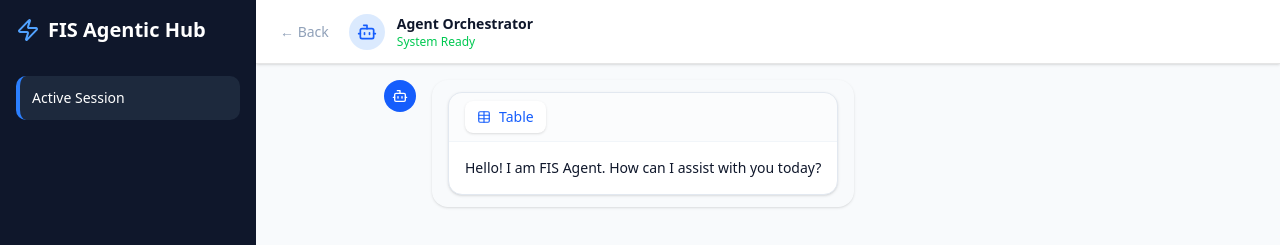
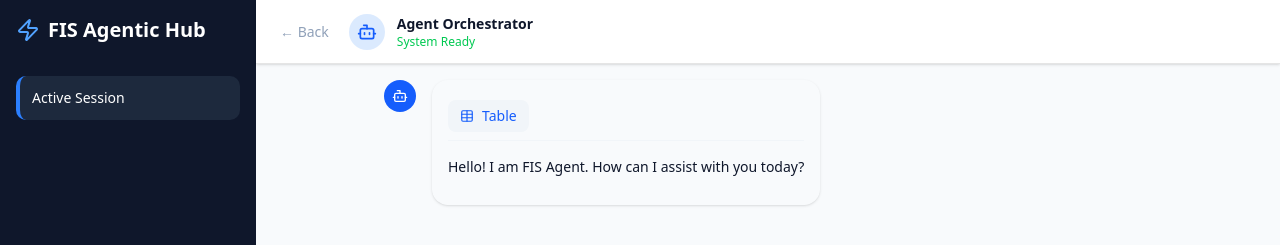
Before and after one commit to blank122/agentic-fis, a React (Vite) app: page / in a window 1280 px wide. Both pictures are taken after a click on the button "Active Session". Shown: the top 245 px of the page. Built offline with nearby package versions, Linux system fonts and the light colour scheme.

Commit message:
Update AgentVisualizer.jsx

```diff
--- a/src/AgentVisualizer.jsx
+++ b/src/AgentVisualizer.jsx
@@ -1,5 +1,5 @@
 import React, { useState, useMemo } from 'react';
-import { BarChart, Bar, XAxis, YAxis, CartesianGrid, Tooltip, ResponsiveContainer, Legend, Cell } from 'recharts';
+import { BarChart, Bar, XAxis, YAxis, CartesianGrid, Tooltip, ResponsiveContainer, Cell } from 'recharts';
 import { Table as TableIcon, BarChart3 } from 'lucide-react';
 import ReactMarkdown from 'react-markdown';
 import remarkGfm from 'remark-gfm';
@@ -18,16 +18,13 @@
             let obj = {};
             headers.forEach((header, i) => {
                 const rawValue = cells[i] || "";
-                // Clean currency, commas, and % to check for numbers
                 const numericClean = rawValue.replace(/[$,%]/g, '').trim();
                 const isNumeric = numericClean !== '' && !isNaN(numericClean);
-
                 obj[header] = isNumeric ? parseFloat(numericClean) : rawValue;
             });
             return obj;
         });
 
-        // CRITICAL: Only include columns that actually contain numbers for the bars
         const numericKeys = headers.slice(1).filter(key =>
             data.some(row => typeof row[key] === 'number')
         );
@@ -35,26 +32,27 @@
         return { data, numericKeys, xAxisKey: headers[0] };
     }, [content]);
 
-    // If no numeric data is found, we should probably stay in table view
     const hasChartableData = chartData && chartData.numericKeys.length > 0;
 
     return (
-        <div className="w-full bg-white rounded-xl border border-slate-200 shadow-sm overflow-hidden">
-            {/* Tab Header */}
-            <div className="flex items-center justify-between px-4 py-2 bg-slate-50/50 border-b border-slate-100">
+        <div className="w-full overflow-hidden">
+            {/* Tab Header - Removed outer border, kept bottom divider for clarity */}
+            <div className="flex items-center justify-between py-2 border-b border-slate-100">
                 <div className="flex gap-1">
                     <button
                         onClick={() => setView('table')}
-                        className={`flex items-center gap-2 px-3 py-1.5 rounded-md text-sm font-medium transition-all ${view === 'table' ? 'bg-white shadow-sm text-blue-600' : 'text-slate-500 hover:bg-slate-100'
-                            }`}
+                        className={`flex items-center gap-2 px-3 py-1.5 rounded-md text-sm font-medium transition-all ${
+                            view === 'table' ? 'bg-slate-100 text-blue-600' : 'text-slate-500 hover:bg-slate-50'
+                        }`}
                     >
                         <TableIcon size={14} /> Table
                     </button>
                     {hasChartableData && (
                         <button
                             onClick={() => setView('chart')}
-                            className={`flex items-center gap-2 px-3 py-1.5 rounded-md text-sm font-medium transition-all ${view === 'chart' ? 'bg-white shadow-sm text-blue-600' : 'text-slate-500 hover:bg-slate-100'
-                                }`}
+                            className={`flex items-center gap-2 px-3 py-1.5 rounded-md text-sm font-medium transition-all ${
+                                view === 'chart' ? 'bg-slate-100 text-blue-600' : 'text-slate-500 hover:bg-slate-50'
+                            }`}
                         >
                             <BarChart3 size={14} /> Chart
                         </button>
@@ -62,17 +60,17 @@
                 </div>
             </div>
 
-            <div className="p-4">
+            <div className="py-4">
                 {view === 'table' || !hasChartableData ? (
-                    <div className="prose prose-sm max-w-none prose-slate prose-th:bg-slate-50 prose-th:px-4 prose-td:px-4 prose-th:py-2">
+                    <div className="prose prose-sm max-w-none prose-slate prose-th:bg-slate-50/50 prose-th:px-4 prose-td:px-4 prose-th:py-2">
                         <ReactMarkdown remarkPlugins={[remarkGfm]}>{content}</ReactMarkdown>
                     </div>
                 ) : (
-                    <div className="h-[350px] w-full mt-4">
+                    <div className="h-[350px] w-full mt-2">
                         <ResponsiveContainer width="100%" height="100%">
                             <BarChart
                                 data={chartData.data}
-                                layout="vertical" // Switching to horizontal bars often looks better for many categories
+                                layout="vertical"
                                 margin={{ top: 5, right: 30, left: 40, bottom: 5 }}
                             >
                                 <CartesianGrid strokeDasharray="3 3" horizontal={true} vertical={false} stroke="#f1f5f9" />
@@ -85,17 +83,15 @@
                                 />
                                 <Tooltip
                                     cursor={{ fill: '#f8fafc' }}
-                                    contentStyle={{ borderRadius: '8px', border: 'none', boxShadow: '0 4px 12px rgba(0,0,0,0.1)' }}
+                                    contentStyle={{ borderRadius: '8px', border: 'none', boxShadow: '0 4px 12px rgba(0,0,0,0.05)' }}
                                 />
-
-                                {chartData.numericKeys.map((key, index) => (
+                                {chartData.numericKeys.map((key) => (
                                     <Bar
                                         key={key}
                                         dataKey={key}
                                         radius={[0, 4, 4, 0]}
                                         barSize={20}
                                     >
-                                        {/* This gives each bar a unique color from a modern palette */}
                                         {chartData.data.map((entry, i) => (
                                             <Cell key={`cell-${i}`} fill={['#3b82f6', '#8b5cf6', '#06b6d4', '#10b981', '#f59e0b'][i % 5]} />
                                         ))}
```
